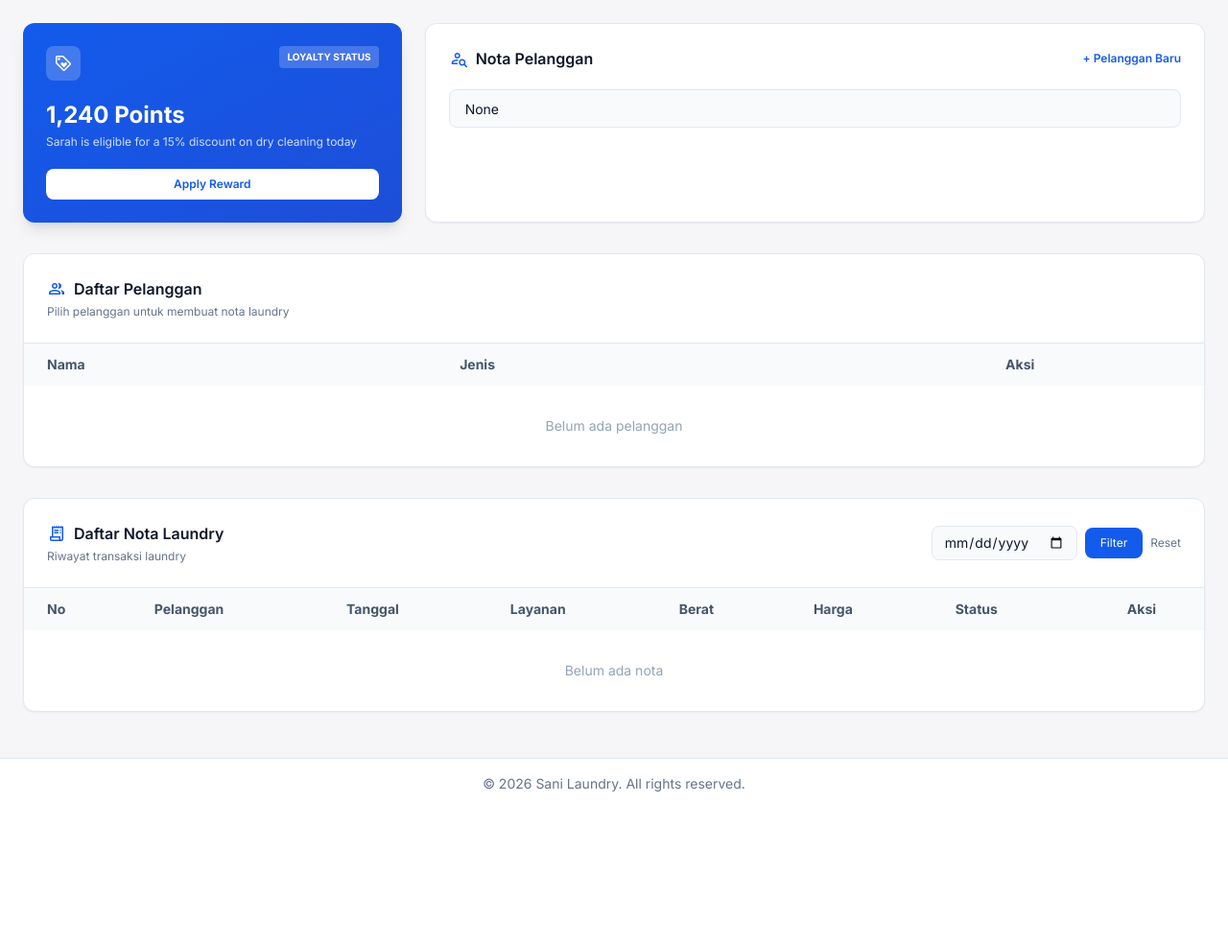
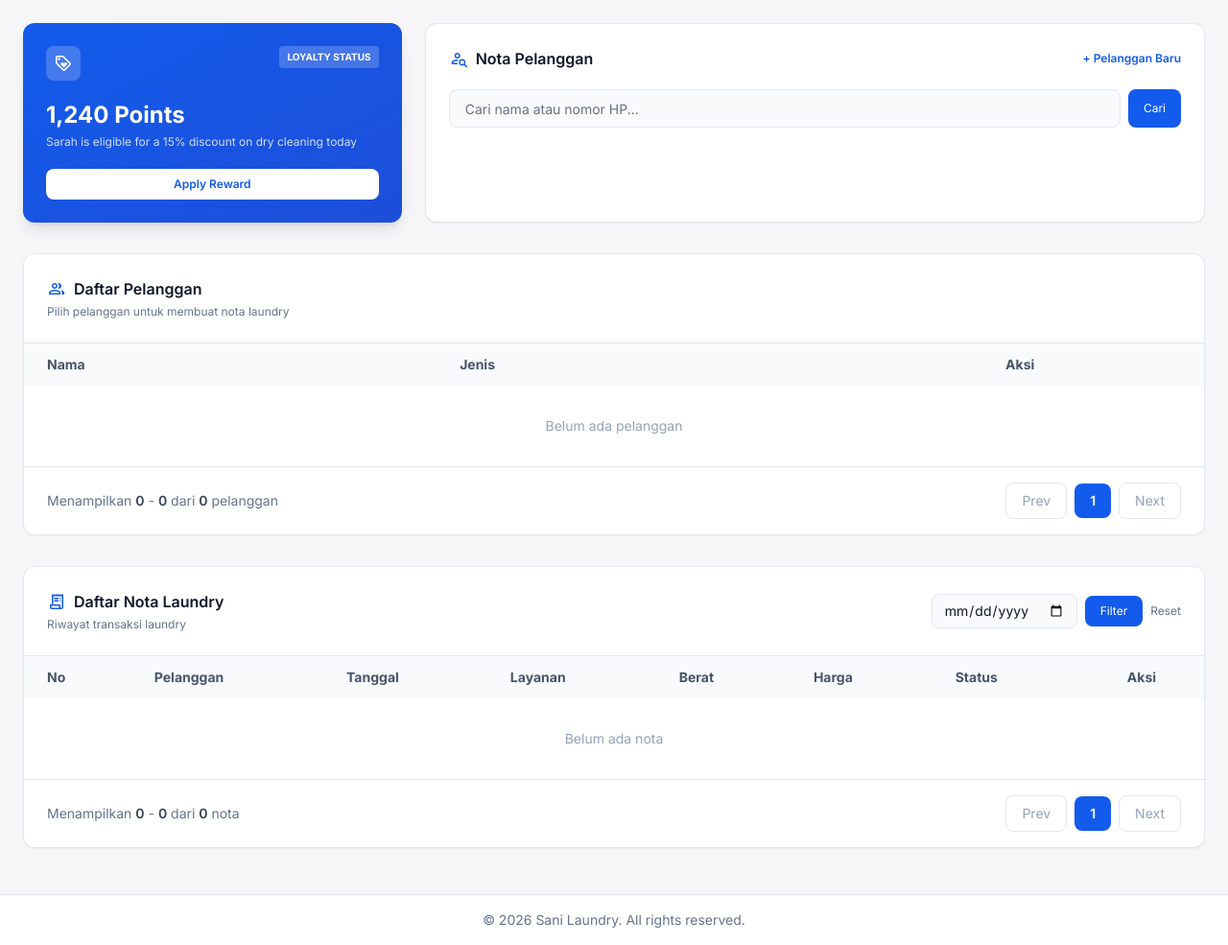
Before and after one commit to HilmiDwiPangestu/Sistem-Laundry, a Django app: page / in a window 1280 px wide. Shown: the part 67-1052 px from the top of the page at 96% size. Before the commit the page ends 892 px from the top, so only its background shows below. Run offline with Django 5.2, Linux system fonts and the light colour scheme; data that the repository does not hold is empty; some libraries are stand-ins or nearby versions.

Commit message:
memperbaiki tampilan use (paginator)

```diff
--- a/app/user/views.py
+++ b/app/user/views.py
@@ -4,20 +4,43 @@ from app.nota.models import Nota, Pelanggan, ItemPakaian
 from app.nota.forms import NotaForm, pelangganBaruForm
 from .forms import ItemLaundryForm
 from django.contrib import messages
+from django.core.paginator import Paginator
+from django.utils.timezone import now
 from django.db.models import Sum
 
 # Create your views here.
 def index(request):
-    query = request.GET.get('q')
-    filter_tgl = request.GET.get('tgl')
-    notas = Nota.objects.select_related('pelanggan').order_by('-id')
+    query = request.GET.get('q', '')
+    filter_tgl = request.GET.get('tgl', '')
+
+    # =========================
+    # DATA PELANGGAN
+    # =========================
+    pelanggan_list = Pelanggan.objects.all().order_by('-id')
+
+    if query:
+        pelanggan_list = pelanggan_list.filter(nama__icontains=query)
+
+    pelanggan_page_number = request.GET.get('pelanggan_page')
+    pelanggan_paginator = Paginator(pelanggan_list, 5)  # 5 data per halaman
+    pelanggan = pelanggan_paginator.get_page(pelanggan_page_number)
+
+    # =========================
+    # DATA NOTA
+    # =========================
+    notas_list = Nota.objects.select_related('pelanggan').order_by('-id')
 
     if filter_tgl:
-        notas = notas.filter(tgl=filter_tgl)
+        notas_list = notas_list.filter(tgl=filter_tgl)
 
+    nota_page_number = request.GET.get('nota_page')
+    nota_paginator = Paginator(notas_list, 5)  # 5 data per halaman
+    notas = nota_paginator.get_page(nota_page_number)
+
+    # =========================
+    # SELECTED CUSTOMER
+    # =========================
     selected_customer = None
-    pelanggan = Pelanggan.objects.all()
-
     if query:
         selected_customer = Pelanggan.objects.filter(nama__icontains=query).first()
 
@@ -25,8 +48,10 @@ def index(request):
         'notas': notas,
         'selected_customer': selected_customer,
         'query': query,
-        'pelanggan': pelanggan
+        'pelanggan': pelanggan,
+        'filter_tgl': filter_tgl,
     }
+
     return render(request, 'user/detail_nota.html', context)
 
 def buatNota(request, pelanggan_id):
--- a/config/settings.py
+++ b/config/settings.py
@@ -26,7 +26,10 @@ SECRET_KEY = 'django-insecure-ze!06*5bt2*uz9y1uiirb1c2u8x)l&cy759+@x7xr)=mrh^aro
 # SECURITY WARNING: don't run with debug turned on in production!
 DEBUG = True
 
-ALLOWED_HOSTS = ['postethmoid-dannette-unscrawled.ngrok-free.dev']
+ALLOWED_HOSTS = [
+    '*',
+    'postethmoid-dannette-unscrawled.ngrok-free.dev'
+    ]
 
 CSRF_TRUSTED_ORIGINS = [
     "https://postethmoid-dannette-unscrawled.ngrok-free.dev"
--- a/templates/user/detail_nota.html
+++ b/templates/user/detail_nota.html
@@ -8,15 +8,15 @@
       <div class="bg-gradient-to-br from-primary to-blue-700 rounded-xl p-6 text-white shadow-lg">
         <div class="flex justify-between items-start mb-5">
           <span class="material-symbols-outlined bg-white/20 p-2 rounded-lg">loyalty</span>
-
           <span class="text-[10px] font-bold bg-white/20 px-2 py-1 rounded">LOYALTY STATUS</span>
         </div>
 
         <h4 class="text-2xl font-bold">1,240 Points</h4>
-
         <p class="text-xs text-white/80 mt-1">Sarah is eligible for a 15% discount on dry cleaning today</p>
 
-        <button class="mt-5 w-full py-2 bg-white text-primary text-xs font-semibold rounded-lg hover:bg-slate-100 transition">Apply Reward</button>
+        <button class="mt-5 w-full py-2 bg-white text-primary text-xs font-semibold rounded-lg hover:bg-slate-100 transition">
+          Apply Reward
+        </button>
       </div>
 
       <!-- SEARCH CUSTOMER -->
@@ -31,8 +31,22 @@
         </div>
 
         <!-- SEARCH -->
-        <form class="mb-5">
-          <input type="text" name="q" value="{{ query }}" placeholder="Cari nama atau nomor HP..." class="w-full h-10 px-4 rounded-lg border border-slate-200 dark:border-slate-700 bg-slate-50 dark:bg-slate-800 text-sm focus:ring-2 focus:ring-primary focus:border-primary" />
+        <form class="mb-5" method="GET">
+          <div class="flex flex-col sm:flex-row gap-2">
+            <input
+              type="text"
+              name="q"
+              value="{{ query }}"
+              placeholder="Cari nama atau nomor HP..."
+              class="w-full h-10 px-4 rounded-lg border border-slate-200 dark:border-slate-700 bg-slate-50 dark:bg-slate-800 text-sm focus:ring-2 focus:ring-primary focus:border-primary"
+            />
+            {% if filter_tgl %}
+              <input type="hidden" name="tgl" value="{{ filter_tgl }}">
+            {% endif %}
+            <button type="submit" class="bg-primary text-white text-xs px-4 py-2 rounded-lg hover:opacity-90 whitespace-nowrap">
+              Cari
+            </button>
+          </div>
         </form>
 
         <!-- CUSTOMER SELECTED -->
@@ -46,12 +60,13 @@
 
                 <div>
                   <p class="text-sm font-semibold text-slate-900 dark:text-white">{{ selected_customer.nama }}</p>
-
                   <p class="text-xs text-slate-500">{{ selected_customer.get_jenis_plggn_display }}</p>
                 </div>
               </div>
 
-              <a href="{% url 'user:buat_nota' selected_customer.id %}" class="text-xs bg-primary text-white px-4 py-2 rounded-lg hover:opacity-90">+ Buat Nota</a>
+              <a href="{% url 'user:buat_nota' selected_customer.id %}" class="text-xs bg-primary text-white px-4 py-2 rounded-lg hover:opacity-90">
+                + Buat Nota
+              </a>
             </div>
           </div>
         {% endif %}
@@ -59,7 +74,7 @@
     </div>
 
     <!-- DAFTAR PELANGGAN -->
-    <div class="bg-white dark:bg-slate-900 rounded-xl border border-slate-200 dark:border-slate-800 shadow-sm">
+    <div class="bg-white dark:bg-slate-900 rounded-xl border border-slate-200 dark:border-slate-800 shadow-sm overflow-hidden">
       <div class="p-6 border-b border-slate-200 dark:border-slate-800">
         <h3 class="font-semibold text-slate-900 dark:text-white flex items-center gap-2">
           <span class="material-symbols-outlined text-primary">group</span>
@@ -83,11 +98,11 @@
             {% for p in pelanggan %}
               <tr class="hover:bg-slate-50 dark:hover:bg-slate-800/40">
                 <td class="px-6 py-4 font-medium text-slate-700 dark:text-slate-200">{{ p.nama }}</td>
-
                 <td class="px-6 py-4 text-slate-500">{{ p.get_jenis_plggn_display }}</td>
-
                 <td class="px-6 py-4 text-center">
-                  <a href="{% url 'user:buat_nota' p.id %}" class="text-xs bg-primary text-white px-4 py-2 rounded-lg hover:opacity-90">+ Nota</a>
+                  <a href="{% url 'user:buat_nota' p.id %}" class="text-xs bg-primary text-white px-4 py-2 rounded-lg hover:opacity-90">
+                    + Nota
+                  </a>
                 </td>
               </tr>
             {% empty %}
@@ -98,10 +113,60 @@
           </tbody>
         </table>
       </div>
+
+      <!-- PAGINATION PELANGGAN -->
+      <div class="px-6 py-4 border-t border-slate-200 dark:border-slate-800 flex flex-col sm:flex-row sm:items-center sm:justify-between gap-3">
+        <p class="text-sm text-slate-500">
+          Menampilkan
+          <span class="font-semibold text-slate-700 dark:text-slate-200">{{ pelanggan.start_index }}</span>
+          -
+          <span class="font-semibold text-slate-700 dark:text-slate-200">{{ pelanggan.end_index }}</span>
+          dari
+          <span class="font-semibold text-slate-700 dark:text-slate-200">{{ pelanggan.paginator.count }}</span>
+          pelanggan
+        </p>
+
+        <div class="flex items-center gap-2 flex-wrap">
+          {% if pelanggan.has_previous %}
+            <a href="?q={{ query }}&pelanggan_page={{ pelanggan.previous_page_number }}&nota_page={{ notas.number }}{% if filter_tgl %}&tgl={{ filter_tgl }}{% endif %}"
+               class="px-4 py-2 text-sm rounded-lg border border-slate-200 dark:border-slate-700 hover:bg-slate-50 dark:hover:bg-slate-800">
+              Prev
+            </a>
+          {% else %}
+            <span class="px-4 py-2 text-sm rounded-lg border border-slate-200 dark:border-slate-700 text-slate-400 cursor-not-allowed">
+              Prev
+            </span>
+          {% endif %}
+
+          {% for num in pelanggan.paginator.page_range %}
+            {% if pelanggan.number == num %}
+              <span class="px-4 py-2 text-sm rounded-lg bg-primary text-white font-semibold">
+                {{ num }}
+              </span>
+            {% else %}
+              <a href="?q={{ query }}&pelanggan_page={{ num }}&nota_page={{ notas.number }}{% if filter_tgl %}&tgl={{ filter_tgl }}{% endif %}"
+                 class="px-4 py-2 text-sm rounded-lg border border-slate-200 dark:border-slate-700 hover:bg-slate-50 dark:hover:bg-slate-800">
+                {{ num }}
+              </a>
+            {% endif %}
+          {% endfor %}
+
+          {% if pelanggan.has_next %}
+            <a href="?q={{ query }}&pelanggan_page={{ pelanggan.next_page_number }}&nota_page={{ notas.number }}{% if filter_tgl %}&tgl={{ filter_tgl }}{% endif %}"
+               class="px-4 py-2 text-sm rounded-lg border border-slate-200 dark:border-slate-700 hover:bg-slate-50 dark:hover:bg-slate-800">
+              Next
+            </a>
+          {% else %}
+            <span class="px-4 py-2 text-sm rounded-lg border border-slate-200 dark:border-slate-700 text-slate-400 cursor-not-allowed">
+              Next
+            </span>
+          {% endif %}
+        </div>
+      </div>
     </div>
 
     <!-- DAFTAR NOTA -->
-    <div class="bg-white dark:bg-slate-900 rounded-xl border border-slate-200 dark:border-slate-800 shadow-sm">
+    <div class="bg-white dark:bg-slate-900 rounded-xl border border-slate-200 dark:border-slate-800 shadow-sm overflow-hidden">
       <!-- HEADER -->
       <div class="p-6 border-b border-slate-200 dark:border-slate-800 flex flex-col lg:flex-row lg:items-center lg:justify-between gap-4">
         <div>
@@ -114,8 +179,11 @@
         </div>
 
         <!-- FILTER -->
-        <form method="GET" class="flex items-center gap-2">
+        <form method="GET" class="flex flex-col sm:flex-row items-start sm:items-center gap-2">
           <input type="date" name="tgl" value="{{ filter_tgl }}" class="h-9 px-3 rounded-lg border border-slate-200 dark:border-slate-700 bg-slate-50 dark:bg-slate-800 text-sm" />
+
+          <input type="hidden" name="q" value="{{ query }}">
+          <input type="hidden" name="pelanggan_page" value="{{ pelanggan.number }}">
 
           <button class="bg-primary text-white text-xs px-4 py-2 rounded-lg hover:opacity-90">Filter</button>
 
@@ -141,42 +209,31 @@
           <tbody class="divide-y divide-slate-200 dark:divide-slate-800">
             {% for n in notas %}
               <tr class="hover:bg-slate-50 dark:hover:bg-slate-800/40">
-                <td class="px-6 py-4">{{ forloop.counter }}</td>
-
+                <td class="px-6 py-4">{{ notas.start_index|add:forloop.counter0 }}</td>
                 <td class="px-6 py-4 font-medium">{{ n.pelanggan.nama }}</td>
-
-                <td class="px-6 py-4">{{ n.tgl }}</td>
-
+                <td class="px-6 py-4">{{ n.tgl|date:"d M Y" }}</td>
                 <td class="px-6 py-4 text-slate-500">{{ n.get_layanan_display }}</td>
-
                 <td class="px-6 py-4 text-slate-500">{{ n.berat }} Kg</td>
-
                 <td class="px-6 py-4 font-semibold text-primary">Rp {{ n.harga }}</td>
-
                 <td class="px-6 py-4">
-
                   {% if n.status == 'Sudah' %}
                     <span class="px-2 py-1 text-xs rounded bg-green-100 text-green-700">Sudah Didata</span>
                   {% else %}
                     <span class="px-2 py-1 text-xs rounded bg-yellow-100 text-yellow-700">Belum Didata/Selesai</span>
                   {% endif %}
-
                 </td>
 
                 <td class="px-6 py-4">
                   <div class="flex justify-center gap-2">
                     <a href="{% url 'user:tambah_item' n.id %}" class="flex items-center gap-1 text-xs bg-slate-100 dark:bg-slate-800 px-3 py-1.5 rounded-lg hover:bg-slate-200 dark:hover:bg-slate-700">
                       <span class="material-symbols-outlined text-[16px]">visibility</span>
-
                       Item
                     </a>
 
                     <form action="{% url 'user:hapus_nota' n.id %}" method="POST">
                       {% csrf_token %}
-
                       <button onclick="return confirm('Yakin ingin menghapus nota ini?')" class="flex items-center gap-1 text-xs bg-red-50 text-red-600 px-3 py-1.5 rounded-lg hover:bg-red-100">
                         <span class="material-symbols-outlined text-[16px]">delete</span>
-
                         Hapus
                       </button>
                     </form>
@@ -191,6 +248,56 @@
           </tbody>
         </table>
       </div>
+
+      <!-- PAGINATION NOTA -->
+      <div class="px-6 py-4 border-t border-slate-200 dark:border-slate-800 flex flex-col sm:flex-row sm:items-center sm:justify-between gap-3">
+        <p class="text-sm text-slate-500">
+          Menampilkan
+          <span class="font-semibold text-slate-700 dark:text-slate-200">{{ notas.start_index }}</span>
+          -
+          <span class="font-semibold text-slate-700 dark:text-slate-200">{{ notas.end_index }}</span>
+          dari
+          <span class="font-semibold text-slate-700 dark:text-slate-200">{{ notas.paginator.count }}</span>
+          nota
+        </p>
+
+        <div class="flex items-center gap-2 flex-wrap">
+          {% if notas.has_previous %}
+            <a href="?nota_page={{ notas.previous_page_number }}&pelanggan_page={{ pelanggan.number }}&q={{ query }}{% if filter_tgl %}&tgl={{ filter_tgl }}{% endif %}"
+               class="px-4 py-2 text-sm rounded-lg border border-slate-200 dark:border-slate-700 hover:bg-slate-50 dark:hover:bg-slate-800">
+              Prev
+            </a>
+          {% else %}
+            <span class="px-4 py-2 text-sm rounded-lg border border-slate-200 dark:border-slate-700 text-slate-400 cursor-not-allowed">
+              Prev
+            </span>
+          {% endif %}
+
+          {% for num in notas.paginator.page_range %}
+            {% if notas.number == num %}
+              <span class="px-4 py-2 text-sm rounded-lg bg-primary text-white font-semibold">
+                {{ num }}
+              </span>
+            {% else %}
+              <a href="?nota_page={{ num }}&pelanggan_page={{ pelanggan.number }}&q={{ query }}{% if filter_tgl %}&tgl={{ filter_tgl }}{% endif %}"
+                 class="px-4 py-2 text-sm rounded-lg border border-slate-200 dark:border-slate-700 hover:bg-slate-50 dark:hover:bg-slate-800">
+                {{ num }}
+              </a>
+            {% endif %}
+          {% endfor %}
+
+          {% if notas.has_next %}
+            <a href="?nota_page={{ notas.next_page_number }}&pelanggan_page={{ pelanggan.number }}&q={{ query }}{% if filter_tgl %}&tgl={{ filter_tgl }}{% endif %}"
+               class="px-4 py-2 text-sm rounded-lg border border-slate-200 dark:border-slate-700 hover:bg-slate-50 dark:hover:bg-slate-800">
+              Next
+            </a>
+          {% else %}
+            <span class="px-4 py-2 text-sm rounded-lg border border-slate-200 dark:border-slate-700 text-slate-400 cursor-not-allowed">
+              Next
+            </span>
+          {% endif %}
+        </div>
+      </div>
     </div>
   </div>
 {% endblock %}
```
